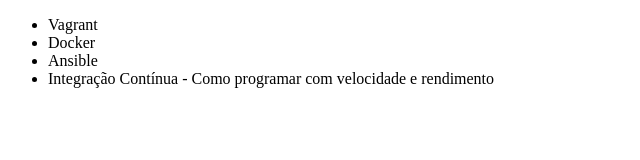
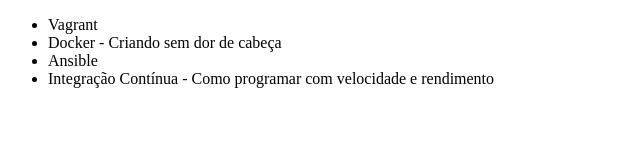
Before and after one commit to marcosf01/git-alura, a plain HTML site: page index.html in a window 1280 px wide. Shown: the whole page, without its empty margins (0-640 px from the left). Drawn offline with Linux system fonts and the light colour scheme.

Commit message:
atualizando curso de Docker

```diff
--- a/index.html
+++ b/index.html
@@ -7,7 +7,7 @@
 <body>
     <ul>
         <li>Vagrant</li>
-        <li>Docker</li>
+        <li>Docker - Criando sem dor de cabeça</li>
         <li>Ansible</li>
         <li>Integração Contínua - Como programar com velocidade e rendimento</li>
     </ul>
```
